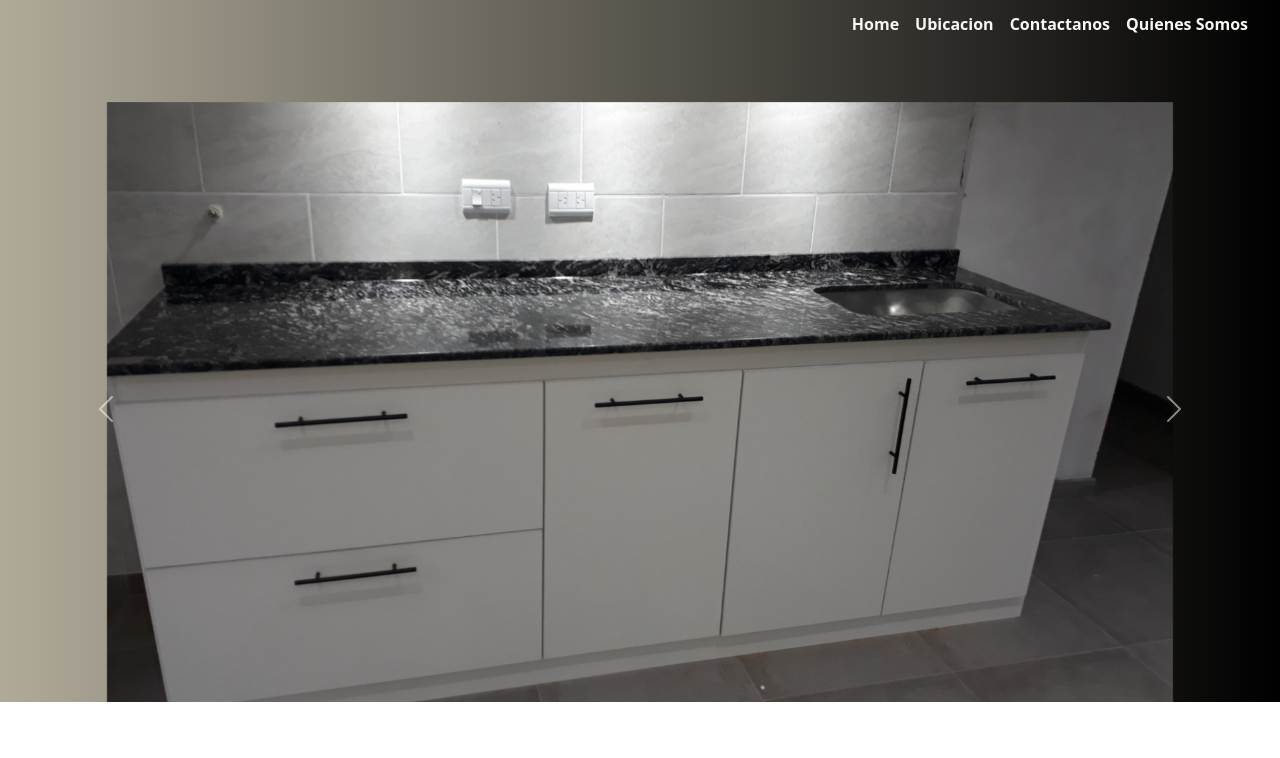
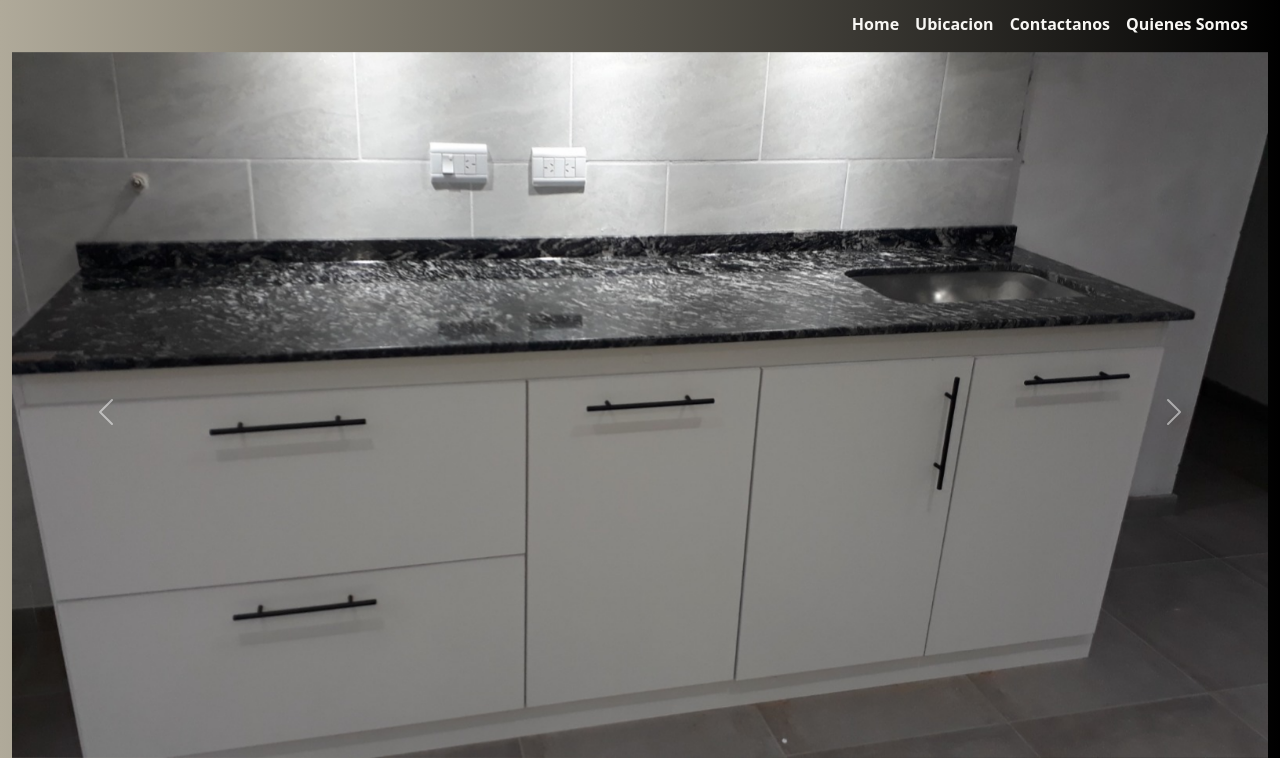
Before and after one commit to juanih1990/Entrega3CodeHourse, a website: page pages/galeria.html in a window 1280 px wide. Shown: the part 180-938 px from the top of the page. Before the commit the page ends 882 px from the top, so only its background shows below. Drawn offline with nearby package versions, Linux system fonts and the light colour scheme.

Commit message:
agrego carousel sass

```diff
--- a/pages/galeria.html
+++ b/pages/galeria.html
@@ -8,7 +8,7 @@
     <title>Galeria</title>
     <link rel="stylesheet" type="text/css" href="../node_modules/bootstrap-icons/font/bootstrap-icons.css">
     <link href="https://cdn.jsdelivr.net/npm/bootstrap@5.2.3/dist/css/bootstrap.min.css" rel="stylesheet" integrity="sha384-rbsA2VBKQhggwzxH7pPCaAqO46MgnOM80zW1RWuH61DGLwZJEdK2Kadq2F9CUG65" crossorigin="anonymous">
-    <link rel="stylesheet" href="../css/miEstilo.css">
+    <link rel="stylesheet" href="../css/style.css">
 </head>
 <body class="body__fondoSecundario--BgColor">
     <div class="container-fluid">
--- /dev/null
+++ b/scss/_carousel.scss
@@ -0,0 +1,14 @@
+@media (min-width: 780px) {
+ /* ----------------------------------------------------------------------------------------      Galeria  ------------------------------------------------------ */
+    /* carrusel */
+    .carousel__imgnormalizada img {
+        width: 100% !important;
+        height: 600px !important;
+        object-fit: contain;
+        /* max-height: 225px !important; */
+    }
+
+    .section__Carousel--MargenTop{
+        margin-top: 50px;
+   }
+}
--- a/scss/_section.scss
+++ b/scss/_section.scss
@@ -8,4 +8,12 @@
             color: rgb(185, 179, 179);
         }
     }
+     /* ----------------------------------------------------------------------------------------      pagina ubicacion  ------------------------------------------------------ */
+     section{
+         div{
+            iframe{
+                border-radius: .8em;
+            }
+         }
+     }
 }
```
Also changed, not shown: pages/contactanos.html (+1 -1 lines), pages/quienesSomos.html (+1 -1 lines), pages/ubicacion.html (+1 -1 lines), css/style.css, 1 other file.
